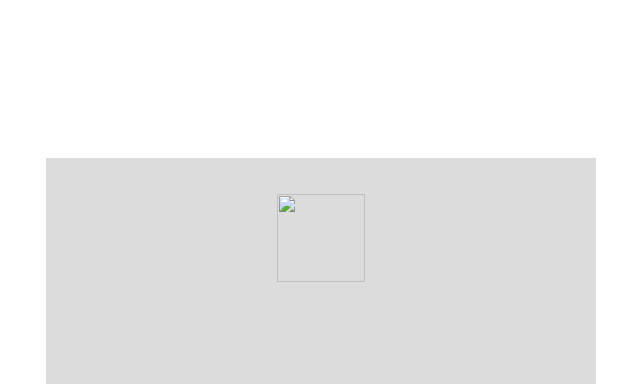
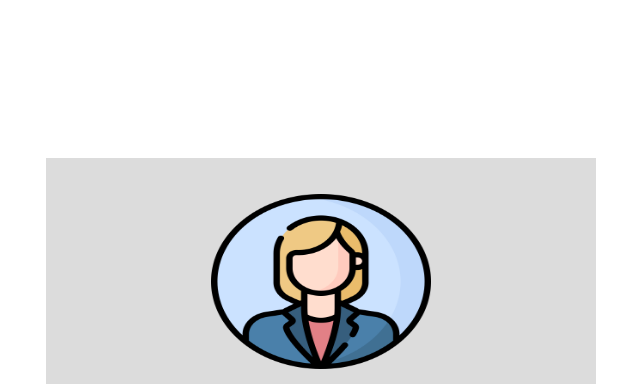
Before and after one commit to Shifana2/task1, a plain HTML site: page index.html in a window 1280 px wide. Shown: the top 384 px of the page, without its empty margins (412-1052 px from the left). Drawn offline with Linux system fonts and the light colour scheme.

Commit message:
Update and rename index5.html to index.html

```diff
--- a/index5.html
+++ b/index.html
@@ -10,7 +10,7 @@
     <div >
         <br>
         <br>
-    <img  src="images/3135823.png" height="50%" width="40%" >
+    <img  src="3135823.png" height="50%" width="40%" >
     <h1>Your Name</h1>=
     <h4>Web Developer | Designer | Tech Enthusiasist</h4>
     <br>
```
